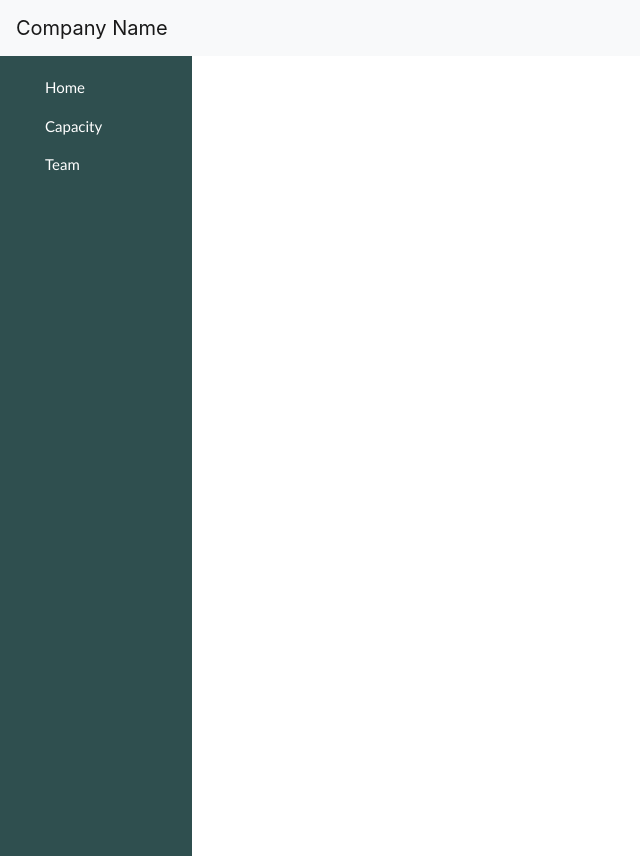
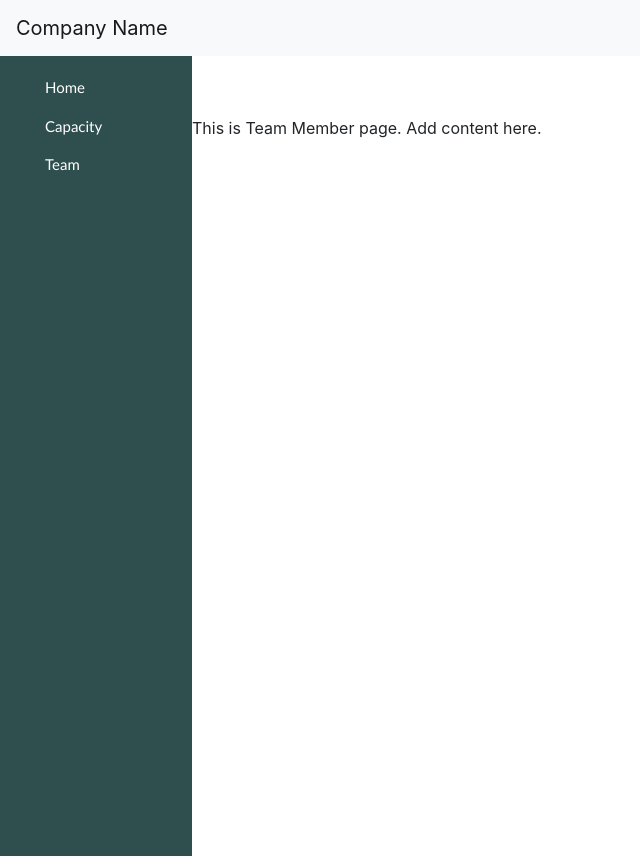
Before and after one commit to Prathyusha1993/capacity-of-team, a React (Create React App) app: page /TeamMember in a window 1280 px wide. Shown: the whole page, without its empty margins (0-640 px from the left). Built offline with nearby package versions, Linux system fonts and the light colour scheme.

Commit message:
added pathnames

```diff
--- a/src/components/Home.jsx
+++ b/src/components/Home.jsx
@@ -2,7 +2,7 @@ import React from 'react'
 
 const Home = () => {
     return(
-        <div>
+        <div >
             This is home page
         </div>
     )
--- a/src/components/Teams.jsx
+++ b/src/components/TeamMember.jsx
@@ -1,6 +1,6 @@
 import React from 'react'
 
-const Teams = () => {
+const TeamMember = () => {
     return(
         <div>
             This is Team Member page. Add content here.
@@ -8,4 +8,4 @@ const Teams = () => {
     )
 }
 
-export default Teams;
+export default TeamMember;
--- a/src/components/sidebar/SideNavBar.jsx
+++ b/src/components/sidebar/SideNavBar.jsx
@@ -3,7 +3,7 @@ import React, { Component } from "react";
 import "../../App.css";
 import TeamCapacity from "../TeamCapacity";
 import Home from '../Home';
-import Teams from '../Teams'
+import TeamMember from '../TeamMember'
 import { Route, BrowserRouter as Router, Switch, Link } from "react-router-dom";
 
 class SideNavBar extends Component {
@@ -22,7 +22,7 @@ class SideNavBar extends Component {
 					<Link to="/TeamCapacity">
 						<p>Capacity</p>
 					</Link>
-					<Link to="/team">
+					<Link to="/TeamMember">
 						<p>Team</p>
 					</Link>
 				</div>
@@ -34,8 +34,8 @@ class SideNavBar extends Component {
 						<Route exact path="/TeamCapacity">
 							<TeamCapacity />
 						</Route>
-						<Route exact path="/Teams">
-							<Teams />
+						<Route exact path="/TeamMember">
+							<TeamMember />
 						</Route>
 					</Switch>
 				</div>
```
